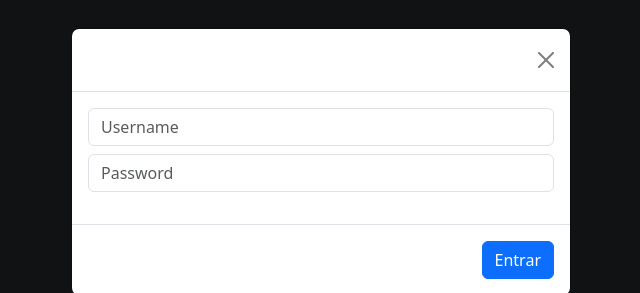
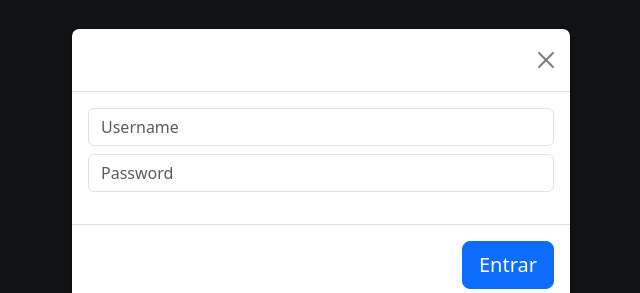
Before and after one commit to giastra/AED_py_project, a Flask app: template templates/index.html in a window 1280 px wide, after a click on "Login". Shown: the top 293 px of the page, without its empty margins (319-959 px from the left). Run offline with Flask 3, Linux system fonts and the light colour scheme; the template is opened without the code that fills it: most values are stand-ins (such as "Sample title", 1, 10 or a date in 2020); parts of the project's set-up code (start-up, migrations or seed data) failed here and were passed over.

Commit message:
Botao large

```diff
--- a/templates/area_pessoal.html
+++ b/templates/area_pessoal.html
@@ -6,6 +6,6 @@
     <title>Area Pessoal</title>
 </head>
 <body>
-
+    <h1>Area Estatistica</h1>
 </body>
 </html>
--- a/templates/index.html
+++ b/templates/index.html
@@ -31,7 +31,7 @@
                   <p id="loginMsg"></p>
                 </div>
                 <div class="modal-footer">
-                  <button class="btn btn-primary" type="submit">Entrar</button>
+                  <button class="btn btn-primary btn-lg" type="submit">Entrar</button>
                 </div>
                </form>
              </div>
@@ -57,7 +57,7 @@
                <input type="text" id="Pass" name="password" class="form-control mb-2" placeholder="Password" required>
               </div>
               <div class="modal-footer">
-               <button class="btn btn-warning" type="submit">Registar</button>
+               <button class="btn btn-warning btn-lg" type="submit">Registar</button>
               </div>
              </form>
            </div>
```
